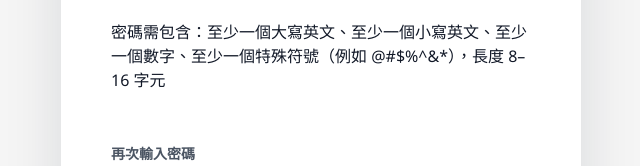
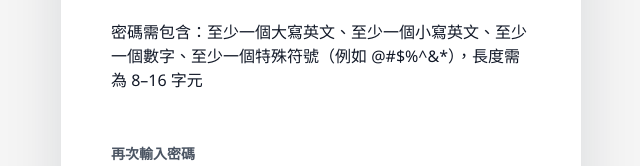
Before and after one commit to jimmy1008/trading-app-frontend, a website: page register.html in a window 1280 px wide. Shown: the part 430-596 px from the top of the page, 319-959 px from the left. Drawn offline with Linux system fonts and the light colour scheme.

```diff
--- a/register.html
+++ b/register.html
@@ -144,8 +144,8 @@
     <div class="form-group">
       <label for="reg-password">密碼</label>
       <input id="reg-password" class="input" type="password" placeholder="輸入密碼">
-      <p class="text-xs text-gray-500 mt-1">
-        密碼需包含：至少一個大寫英文、至少一個小寫英文、至少一個數字、至少一個特殊符號（例如 @#$%^&*），長度 8–16 字元
+      <p class="text-gray-500 text-sm mt-1">
+        密碼需包含：至少一個大寫英文、至少一個小寫英文、至少一個數字、至少一個特殊符號（例如 @#$%^&*），長度需為 8–16 字元
       </p>
     </div>
     <div class="form-group">
```
